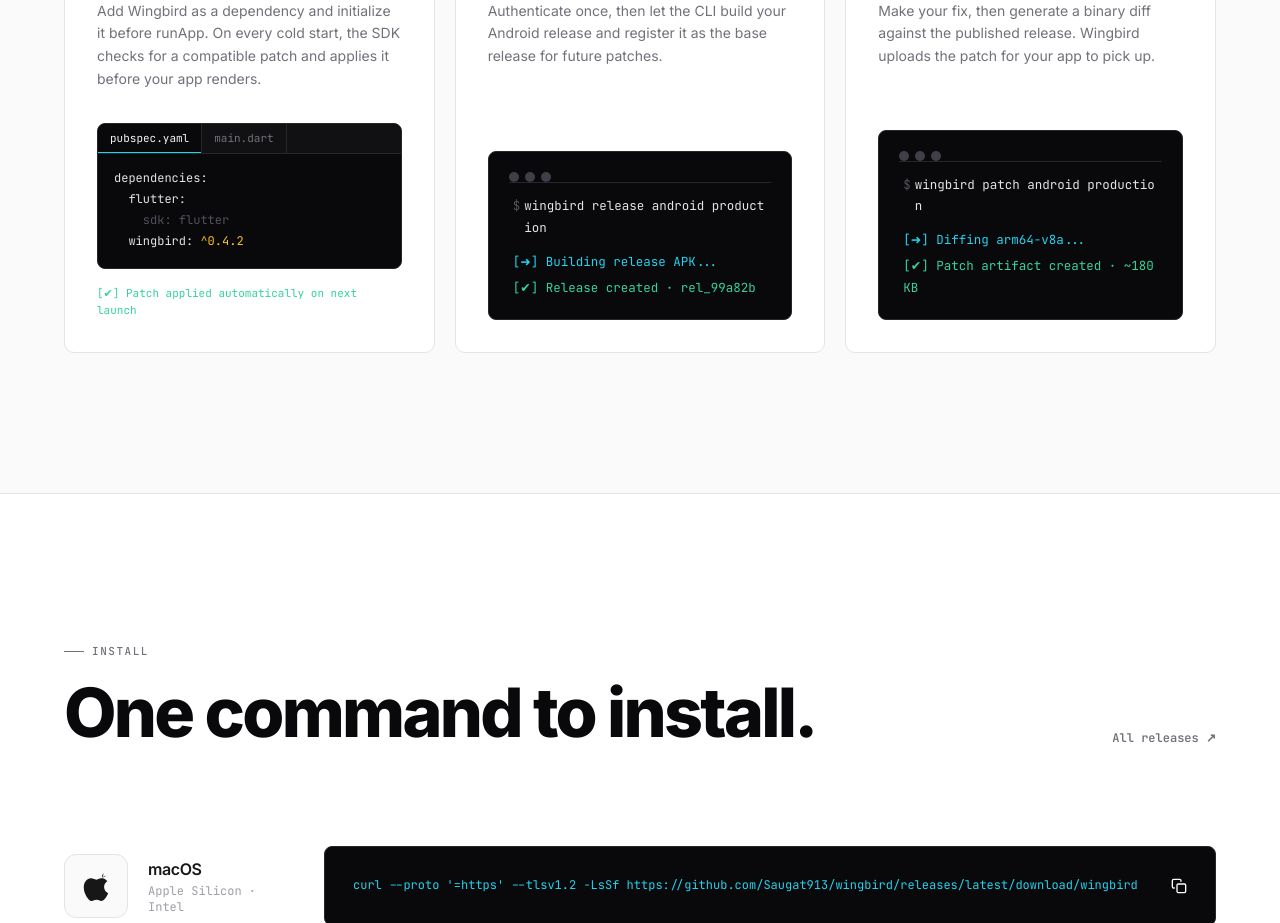
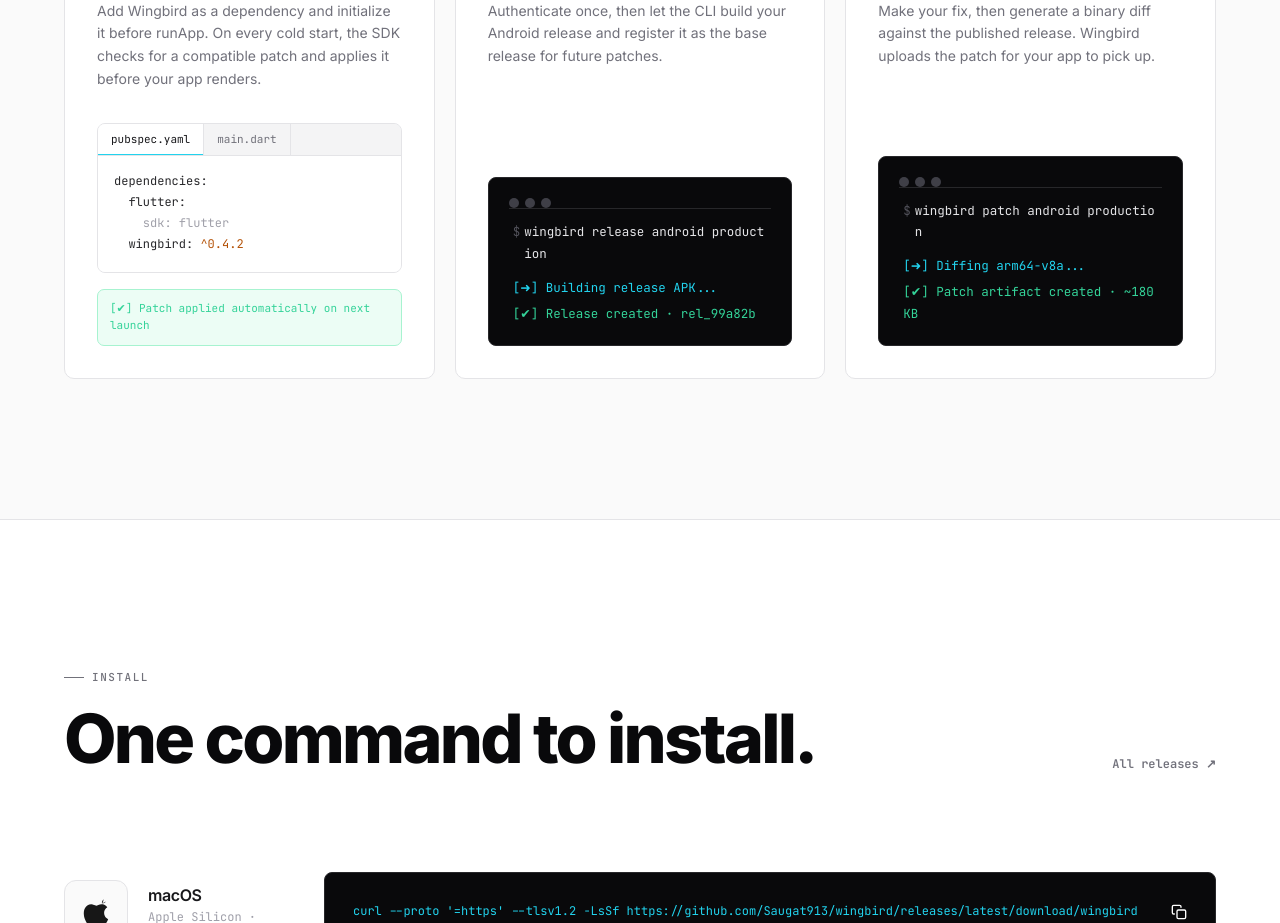
Before and after one commit to Saugat913/wingbird-web, a Next.js app: page / in a window 1280 px wide. Shown: the part 1780-2703 px from the top of the page. Built offline with nearby package versions, Linux system fonts and the light colour scheme.

Commit message:
style: make SDK setup panel feel open and native

```diff
--- a/app/globals.css
+++ b/app/globals.css
@@ -47,45 +47,45 @@
   .card:hover { border-color: #a1a1aa; transform: translateY(-3px); box-shadow: 0 12px 40px rgba(0,0,0,.07); }
   .section[id] { scroll-margin-top: 92px; }
   .code-panel {
-    margin-top: auto;
-    background: var(--color-ink);
-    border: 1.5px solid #27272a;
+    background: #f8fafc;
+    border: 1.5px solid #e4e4e7;
     border-radius: 8px;
     font-family: var(--font-jetbrains-mono), monospace;
     font-size: 12px;
     line-height: 1.75;
-    color: #a1a1aa;
-    overflow-x: auto;
+    color: #27272a;
+    overflow: hidden;
   }
   .file-tabs {
     display: flex;
     align-items: stretch;
     overflow-x: auto;
-    border-bottom: 1px solid #27272a;
-    background: #111113;
+    border-bottom: 1px solid #e4e4e7;
+    background: #f4f4f5;
   }
   .file-tab {
     flex: 0 0 auto;
     border: 0;
-    border-right: 1px solid #27272a;
+    border-right: 1px solid #e4e4e7;
     background: transparent;
     color: #71717a;
-    padding: 9px 12px;
+    padding: 10px 13px;
     font-family: inherit;
     font-size: 11px;
     line-height: 1;
     cursor: pointer;
     transition: background .15s, color .15s;
   }
-  .file-tab:hover { color: #d4d4d8; background: #18181b; }
+  .file-tab:hover { color: #18181b; background: #e4e4e7; }
   .file-tab.active {
-    color: #f4f4f5;
-    background: var(--color-ink);
+    color: #18181b;
+    background: #fff;
     box-shadow: inset 0 -1px 0 var(--color-cyan);
   }
   .code-body {
-    padding: 14px 16px 16px;
+    padding: 15px 16px 17px;
     overflow-x: auto;
+    background: #fff;
   }
   .code-lines {
     display: flex;
@@ -93,11 +93,15 @@
     min-width: max-content;
     white-space: pre;
   }
-  .cl-fg { color: #e4e4e7; }
-  .cl-dim { color: #52525b; }
-  .cl-kw { color: var(--color-cyan); }
-  .cl-str { color: var(--color-amber); }
+  .cl-fg { color: #27272a; }
+  .cl-dim { color: #a1a1aa; }
+  .cl-kw { color: #0891b2; }
+  .cl-str { color: #b45309; }
   .code-status {
+    border: 1px solid #a7f3d0;
+    border-radius: 7px;
+    background: #ecfdf5;
+    padding: 10px 12px;
     font-family: var(--font-jetbrains-mono), monospace;
     font-size: 11px;
     line-height: 1.6;
```
